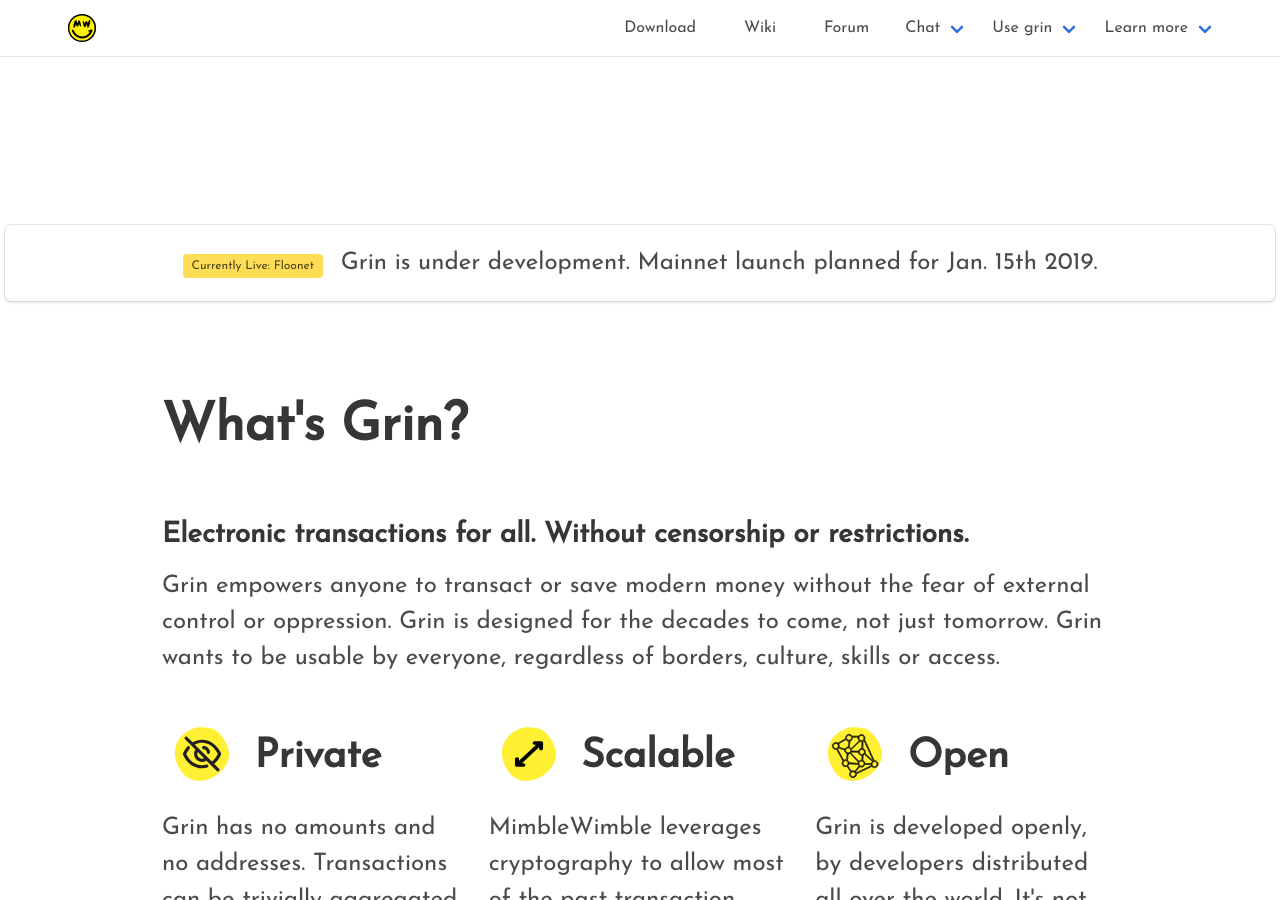
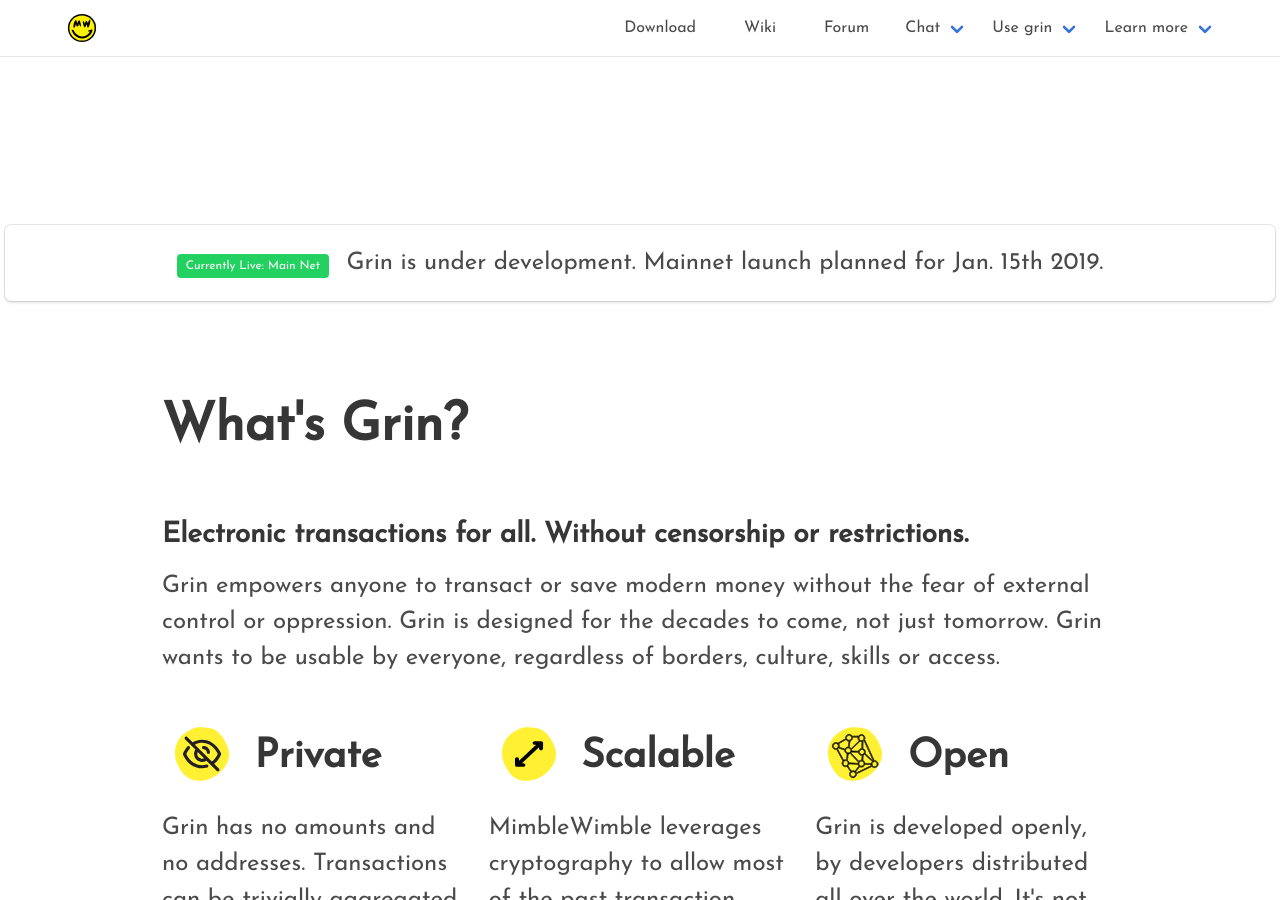
Before and after one commit to mimblewimble/site, a Jekyll site: the page built from index.md, in a window 1280 px wide and 900 px high, scrolled down 604 px. Built offline with Jekyll 4.4.1, drawn with Linux system fonts in a browser that asks for light colours; nearby versions of some CDN libraries.

Commit message:
update floonet status to Main Net
updated "currently live floonet" to "Currently Live: Main Net"
Changed button color from yellow to green

```diff
--- a/index.md
+++ b/index.md
@@ -37,8 +37,8 @@
     <!-- CTA BOX -->
     <div class="box cta">
       <p class="has-text-centered">
-      <span class="tag is-warning">
-        Currently Live: Floonet
+      <span class="tag is-success">
+        Currently Live: Main Net
       </span>
       <span href="#" style="margin-left: 10px;">
         Grin is under development. Mainnet launch planned for Jan. 15th 2019.
```
